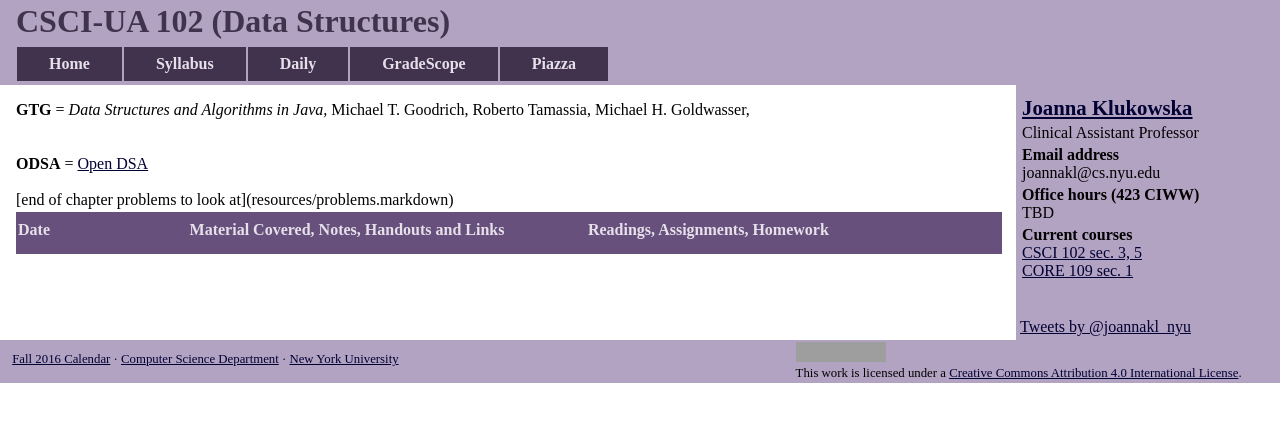
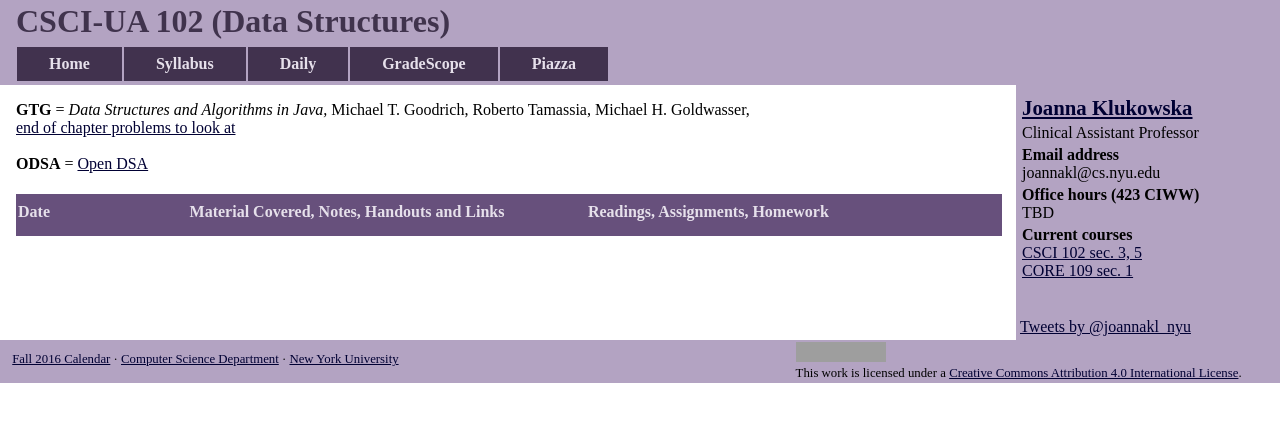
Before and after one commit to joannakl/cs102_s18, a Jekyll site: the page built from daily.html, in a window 1280 px wide. Shown: the top 422 px of the page. Built offline with Jekyll 4.4.1, drawn with Linux system fonts in a browser that asks for light colours; comment, search, counter and statistics services are not loaded; part of the change alters nothing that is shown; grey boxes are pictures that could not be loaded.

Commit message:
adding problems for each chapter

```diff
--- a/daily.html
+++ b/daily.html
@@ -8,12 +8,12 @@ days:
 
 <b>GTG</b> = <em>{{ site.book_required }}</em> {{ site.book_required_author }} <br>
 
+<a href="resources/problems.markdown" target="_blank">end of chapter problems to look at</a>
+
 <br><br>
 
 
 <b>ODSA</b> = <a href="{{ site.book_opt_1_link }}" target="_blank">{{ site.book_opt_1 }}</a> <br><br>
-
-[end of chapter problems to look at](resources/problems.markdown)
 
 <div class="titles">
     <div class="column_date">
```
